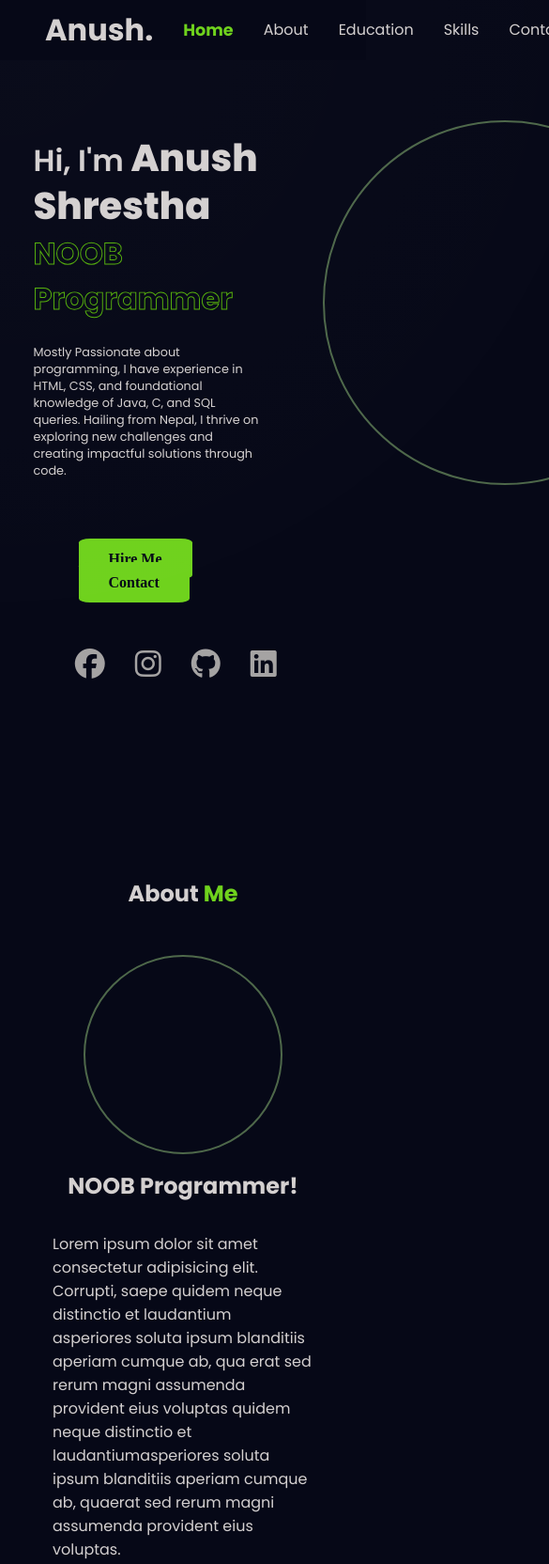
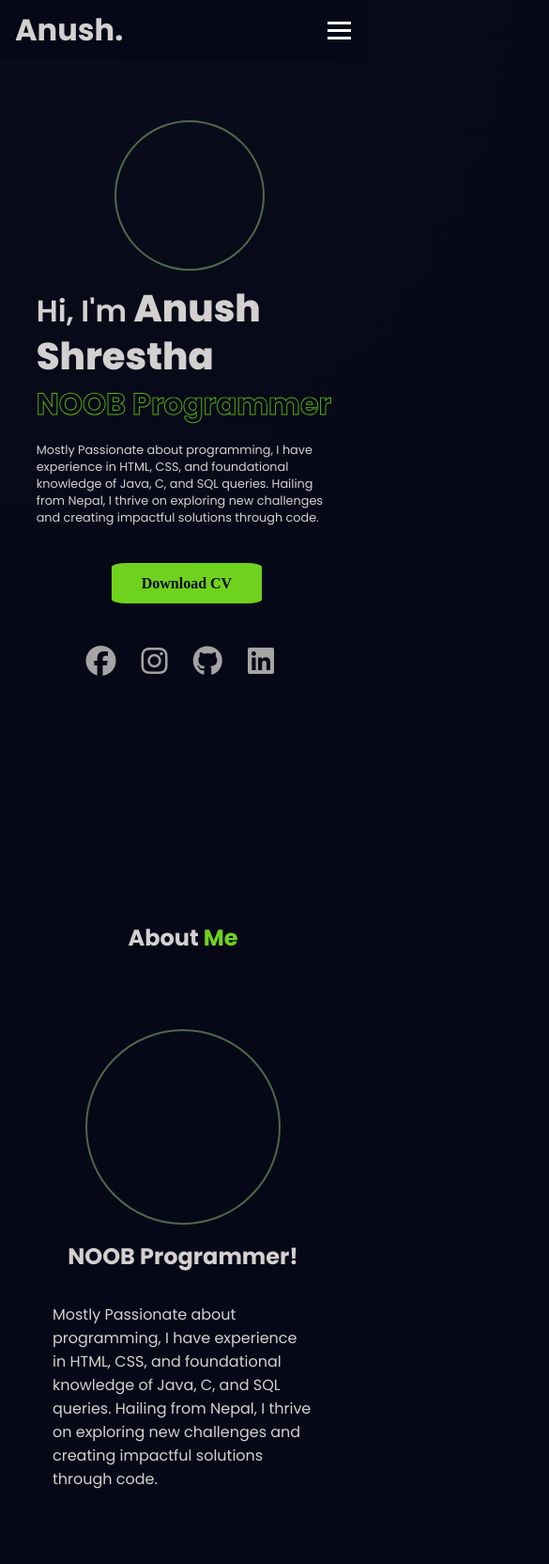
Before and after one commit to nalayakofficial/Portfolio, a plain HTML site: page index.html in a window 390 px wide. Shown: the top 1664 px of the page at 94% size, 585 px wide, since content can reach past the window. Drawn offline with Linux system fonts and the light colour scheme.

Commit message:
added CV and much more

```diff
--- a/index.html
+++ b/index.html
@@ -2,37 +2,17 @@
 <html lang="en">
   <head>
     <meta charset="UTF-8" />
-    <meta name="viewport" content="width=device-width, initial-scale=1.0" />
+    <meta name="viewport" content="width=device-width, initial-scale=1.0, maximum-scale=1.0, user-scalable=no">
     <title>Portfolio</title>
     <link rel="stylesheet" href="styling.css" />
     <script src="https://kit.fontawesome.com/77705145e1.js" crossorigin="anonymous"></script>
 
   </head>
   <body>
-    <div class="light" id="light"></div>
-    <script>
-        const light = document.getElementById('light');
-        let mouseX = 0;
-        let mouseY = 0;
-
-        // Smoothly update light position
-        const updateLightPosition = () => {
-          const dx = (mouseX - parseFloat(light.style.left || 0)) / 20;
-          const dy = (mouseY - parseFloat(light.style.top || 0)) / 20;
-          light.style.left = `${(parseFloat(light.style.left || 0) + dx)}px`;
-          light.style.top = `${(parseFloat(light.style.top || 0) + dy)}px`;
-
-          requestAnimationFrame(updateLightPosition);
-        };
-
-        document.addEventListener('mousemove', (event) => {
-          mouseX = event.pageX;
-          mouseY = event.pageY;
-        });
-
-        updateLightPosition();
-      </script>
-
+    <div class="light" id="light">
+     <!-- background animation -->
+    </div>
+  <!-- header navigation starts here -->
     <header class="header">
       <div class="navContent">
         <div class="leftLogo">
@@ -40,13 +20,20 @@
         </div>
         <div class="rightNav">
           <nav>
-            <ul>
-              <a href="#hero"><li class="active">Home</li></a>
-              <a href="#about"><li>About</li></a>
-              <a href="#education"><li>Education</li></a>
-              <a href="#skills"><li>Skills</li></a>
-              <a href="#contact"><li>Contact</li></a>
+            <div class="hamburger" id="hamburger" onclick="hamburgerAction()">
+              <span></span>
+              <span></span>
+              <span></span>
+
+            </div>
+            <ul id="menu">
+              <a href="#hero"><li class="navItem active" onclick="changeActive(0)">Home</li></a>
+              <a href="#about"><li class="navItem" onclick="changeActive(1)">About</li></a>
+              <a href="#education"><li class="navItem" onclick="changeActive(2)">Education</li></a>
+              <a href="#skills"><li class="navItem" onclick="changeActive(3)">Skills</li></a>
+              <a href="#contact"><li class="navItem" onclick="changeActive(4)">Contact</li></a>
             </ul>
+
           </nav>
         </div>
       </div>
@@ -63,8 +50,8 @@
           Mostly Passionate about programming, I have experience in HTML, CSS, and foundational knowledge of Java, C, and SQL queries. Hailing from Nepal, I thrive on exploring new challenges and creating impactful solutions through code.
         </p>
         <div class="buttonBox">
-          <a href="#" class="btn">Hire Me</a>
-          <a href="#" class="btn">Contact</a>
+          <a href="./Resources/CV.pdf" target="_blank" class="btn">Download CV</a>
+
         </div>
         <div class="socialLinks">
               <a href="https://www.facebook.com/Anush232" target="_blank"><i class="fa fa-facebook-official fa-2x"></i></a>
@@ -92,12 +79,8 @@
    <h1>NOOB Programmer!</h1>
    <div class="aboutme">
     <p>
-      Lorem ipsum dolor sit amet consectetur adipisicing elit. Corrupti,
-      saepe quidem neque distinctio et laudantium asperiores soluta
-      ipsum blanditiis aperiam cumque ab, qua erat sed rerum magni assumenda
-      provident eius voluptas quidem neque distinctio et laudantiumasperiores soluta ipsum
-      blanditiis aperiam cumque ab, quaerat sed rerum magni assumenda
-      provident eius voluptas.
+      Mostly Passionate about programming, I have experience in HTML, CSS, and foundational
+      knowledge of Java, C, and SQL queries. Hailing from Nepal, I thrive on exploring new challenges and creating impactful solutions through code.
     </p>
    </div>
   </section>
@@ -115,3 +98,5 @@
    </section>
   </body>
 </html>
+
+<script src="script.js"></script>
--- /dev/null
+++ b/script.js
@@ -0,0 +1,45 @@
+
+//  for changing the active class
+  function changeActive(i) {
+    let navItems = document.getElementsByClassName("navItem");
+    for(let j = 0; j < navItems.length; j++) {
+      if(j == i) {
+        navItems[j].classList.add("active");
+      } else {
+        navItems[j].classList.remove("active");
+      }
+    }
+  }
+
+//background mouse listener animation
+  const light = document.getElementById('light');
+  let mouseX = 0;
+  let mouseY = 0;
+
+  // Smoothly update light position
+  const updateLightPosition = () => {
+    const dx = (mouseX - parseFloat(light.style.left || 0)) / 20;
+    const dy = (mouseY - parseFloat(light.style.top || 0)) / 20;
+    light.style.left = `${(parseFloat(light.style.left || 0) + dx)}px`;
+    light.style.top = `${(parseFloat(light.style.top || 0) + dy)}px`;
+
+    requestAnimationFrame(updateLightPosition);
+  };
+
+  document.addEventListener('mousemove', (event) => {
+    mouseX = event.pageX;
+    mouseY = event.pageY;
+  });
+
+  updateLightPosition();
+
+  //hamburger actino
+  function hamburgerAction(){
+
+        const menu = document.getElementById("menu");
+        const hamburger = document.querySelector(".hamburger");
+
+        // Toggle the active class for both the menu and the hamburger
+        menu.classList.toggle("active");
+        hamburger.classList.toggle("active");
+      }
--- a/styling.css
+++ b/styling.css
@@ -8,7 +8,7 @@
 :root {
   --background-color: #060817;
   --nav-color: #01020a;
-  --about-background-color:#0d0d0e;
+  --about-background-color: #0d0d0e;
   --text-color: #d4d0d0;
   --main-color: #6fd21d;
   --animate-color: #56b20b;
@@ -16,26 +16,31 @@
   --button-font: "Trebuchet MS", "Lucida Sans Unicode", "Lucida Grande",
     "Lucida Sans", Arial, sans-serif;
 }
-html{
-    /* overflow: hidden; */
-    scroll-behavior:smooth;
+html {
+  overflow: none;
+  scroll-behavior: smooth;
 }
 body {
   background-color: var(--background-color);
-
   color: var(--text-color);
 }
+
 
 .light {
   position: absolute;
   width: 80rem;
   height: 80rem;
-    background: radial-gradient(circle, rgba(255, 255, 255, 0.17), rgba(255, 255, 255, 0));
+  background: radial-gradient(
+    circle,
+    rgba(255, 255, 255, 0.17),
+    rgba(255, 255, 255, 0)
+  );
   border-radius: 100%;
   pointer-events: none; /* Prevent interaction issues */
   transform: translate(-50%, -50%);
   opacity: 0.1;
-    transition: transform 0.12s ease-out, opacity 0.12s ease-out, width 0.12s ease-out, height 0.12s ease-out;
+  transition: transform 0.12s ease-out, opacity 0.12s ease-out,
+    width 0.12s ease-out, height 0.12s ease-out;
 }
 /* header content styling */
 
@@ -47,7 +52,7 @@ body {
   width: 100%;
   height: 4rem;
   background-color: var(--background-color);
-  z-index:100;
+  z-index: 100;
 }
 .header .navContent .leftLogo {
   padding-left: 3rem;
@@ -56,14 +61,24 @@ body {
   font-size: 1rem;
   font-weight: 600;
   color: var(--text-color);
-
 }
 
 .header .navContent .rightNav nav ul {
   display: flex;
   margin-right: 3rem;
 }
-
+.header .navContent .rightNav nav .hamburger {
+  display: none;
+  flex-direction: column;
+  cursor: pointer;
+  gap:5px;
+}
+.header .navContent .rightNav nav .hamburger span {
+  display: block;
+  width:25px;
+  height:3px;
+  background-color:white;
+}
 .header .navContent .rightNav nav ul a {
   font-size: 1rem;
   font-weight: 500rem;
@@ -83,6 +98,8 @@ body {
 
 /* hero content styling */
 .hero {
+  min-height: 100vh;
+  min-width: 100vw;
   padding: 8rem 5%;
   display: flex;
 }
@@ -117,7 +134,7 @@ body {
 .hero .left .buttonBox .btn {
   font-family: --button-font;
   font-weight: bold;
-  margin: 0 0 2rem 3rem;
+  margin: 0 0 2rem 6rem;
   padding: 0.8rem 2rem;
   border-radius: 10%;
   background-color: var(--main-color);
@@ -140,82 +157,327 @@ body {
 .hero .right .heroLogo .circle {
   border: 2px solid rgb(78, 104, 74);
   background-color: transparent;
-  width:24rem;
+  width: 24rem;
   height: 24rem;
   border-radius: 50%;
 }
-.hero .right .heroLogo .circle img{
-    width:24rem;
-    height:24rem;
+.hero .right .heroLogo .circle img {
+  width: 24rem;
+  height: 24rem;
   border-radius: 50%;
 }
 /* About styling starts from here */
-.about{
+.about {
+  min-height: 100vh;
+  min-width: 100vw;
   display: flex;
   flex-direction: column;
   justify-content: center;
   align-items: center;
 }
-.about .title{
+.about .title {
   padding-bottom: 3rem;
 }
-.about .title h1 span{
-  color:var(--main-color);
+.about .title h1 span {
+  color: var(--main-color);
 }
 .about .logo {
-  display:flex;
-  width:13rem;
-  height:13rem;
+  display: flex;
+  width: 13rem;
+  height: 13rem;
   border-radius: 50%;
   border: 2px solid rgb(78, 104, 74);
 }
-.about h1{
+.about h1 {
   padding-top: 1rem;
 }
-.about .aboutme p{
-  margin:2rem 3.5rem 0 3.5rem;
-
+.about .aboutme p {
+  margin: 2rem 3.5rem 0 3.5rem;
 }
 /*Eduactional section starts from here*/
-.education{
-  margin-top: 5rem;
+.education {
+  min-height: 100vh;
+  min-width: 100vw;
+  padding-top: 5rem;
   display: flex;
   flex-direction: column;
   align-items: center;
-
 }
-.education .title{
+.education .title {
   display: flex;
   justify-content: center;
   margin-bottom: 2rem;
 }
 .education .title h1 span {
-  color:var(--main-color);
+  color: var(--main-color);
 }
-.education .table{
+.education .table {
   display: block;
 }
-.education .box{
+.education .box {
   display: flex;
   justify-content: center;
-  width:20rem;
-  height:5rem;
-  border:2px solid white;
+  width: 20rem;
+  height: 5rem;
+  border: 2px solid white;
   border-radius: 3%;
   margin: 1rem 0 0 7rem;
+}
+/* media Query */
+@media screen and (max-width: 480px) {
+  * {
+    margin: 0;
+    padding: 0;
+    box-sizing: border-box; /* Include padding and borders in width/height */
+    text-decoration: none;
+    font-family: "Poppins", sans-serif;
+  }
 
+  html, body {
+    overflow: hidden;
+    scroll-behavior: smooth;
+  }
+
+  .header .navContent {
+    display: flex;
+    justify-content: space-between;
+    position: fixed;
+    align-items: center;
+    height: 4rem;
+    background-color: var(--background-color);
+    z-index: 100;
+  }
+
+  .header .navContent .leftLogo {
+
+    padding-left: 1rem;
+  }
+
+  .header .navContent .leftLogo a {
+    font-size: 1rem;
+    font-weight: 600;
+    color: var(--text-color);
+    padding: 0.5rem 1rem;
+  }
+
+  .header .navContent .rightNav nav ul {
+  display: none;
+  flex-direction: column;
+  gap: 1rem;
+  background-color: var(--background-color);
+  position: absolute;
+  top: 4rem;
+  right: 1px;
+  width: 10rem;
+  border-radius: 5px;
+  z-index: 999;
+  }
+
+  .header .navContent .rightNav nav .hamburger {
+    display: flex;
+    padding-right: 1rem;
+  }
+
+  .header .navContent .rightNav nav .hamburger span {
+    display: block;
+    width: 25px;
+    height: 3px;
+    background-color: white;
+    transition: all 0.2s ease;
+  }
+  /* Active Hamburger Menu */
+.hamburger.active span:nth-child(1) {
+  transform: rotate(45deg) translate(6px, 6px);
+}
+
+.hamburger.active span:nth-child(2) {
+  opacity: 0;
+}
+
+.hamburger.active span:nth-child(3) {
+  transform: rotate(-45deg) translate(6px, -6px);
+}
+.navContent nav ul .active {
+  display: flex;
+}
+  .header .navContent .rightNav nav{
+    display: flex;
+   /* flex-direction: column-reverse; */
+   z-index: 999;
+  }
+  .header .navContent .rightNav nav ul a {
+    font-size: 1rem;
+    font-weight: 500rem;
+    margin-left: 2rem;
+    color: var(--text-color);
+    list-style: none;
+  }
+  .header .navContent .rightNav nav ul a:hover {
+    color: var(--main-color);
+    transform: scale(1.1);
+  }
+  .header .navContent .rightNav nav ul.active {
+    display: flex;
+    color: var(--main-color);
+    font-weight: bold;
+    font-size: 1.1rem;
+  }
+  /* Hero content styling */
+  .hero {
+    min-height: 100vh;
+  min-width: 100vw;
+
+    margin-left: 0.2rem;
+    margin-right: 0.2rem; /* Added to prevent overflow */
+    display: flex;
+    padding-bottom:20%;
+    flex-direction: column-reverse;
+  }
+
+  .hero .left {
+    padding: 1rem;
+  }
+
+  .hero .left h1 {
+    font-size: 2rem;
+    font-weight: 600;
+  }
+
+  .hero .left h1 span {
+    font-size: 2.5rem;
+    font-weight: 750;
+    line-height: 1.2;
+  }
+
+  .hero .left .heroAnimate h3 {
+    font-size: 2rem;
+    font-weight: bold;
+    color: transparent;
+    -webkit-text-stroke: 0.06rem var(--animate-color);
+  }
+
+  .hero .left p {
+    margin-top: 1rem;
+    font-size: 0.8rem;
+  }
+
+  .hero .left .buttonBox {
+    margin-top: 2rem;
+    padding: 1rem 0 0 0;
+  }
+
+  .hero .left .buttonBox .btn {
+    font-weight: bold;
+    margin: 0 0 2rem 5rem;
+    padding: 0.8rem 2rem;
+    border-radius: 10%;
+    background-color: var(--main-color);
+    color: var(--background-color);
+  }
+
+  .hero .left .socialLinks {
+    display: flex;
+    margin-top: 12%;
+    margin-left: 8%;
+  }
+
+  .hero .left .socialLinks a {
+    padding: 1rem 0 3rem 1.7rem;
+    color: var(--socialLink-color);
+  }
+
+  /* div right starts */
+  .hero .right {
+    padding-left: 0.5rem;
+    display: flex;
+    justify-content: center; /* Center align the circle */
+  }
+
+  .hero .right .heroLogo .circle {
+    border: 2px solid rgb(78, 104, 74);
+    width: 10rem;
+    height: 10rem;
+    border-radius: 50%;
+    margin: 0 auto; /* Center horizontally */
+  }
+
+  .hero .right .heroLogo .circle img {
+    width: 10rem;
+    height: 10rem;
+    border-radius: 50%;
+  }
+/* About styling starts from here */
+.about {
+  margin-top:2%;
+  padding-bottom: 10%;
+  min-height: 100vh;
+  display: flex;
+  flex-direction: column;
+  justify-content: center;
+  align-items: center;
+}
+.about .title { /* padding-top: 5px; */
+  padding-bottom: 5rem;
+}
+.about .title h1 span {
+  color: var(--main-color);
+}
+.about .logo {
+  display: flex;
+  width: 13rem;
+  height: 13rem;
+  border-radius: 50%;
+  border: 2px solid rgb(78, 104, 74);
+}
+.about h1 {
+  padding-top: 1rem;
+}
+.about .aboutme p {
+  margin: 2rem 3.5rem 0 3.5rem;
+}
+/*Eduactional section starts from here*/
+.education {
+  min-height: 100vh;
+  min-width: 100vw;
+  padding-top: 5rem;
+  display: flex;
+  flex-direction: column;
+  align-items: center;
+}
+.education .title {
+  display: flex;
+  justify-content: center;
+  padding-bottom: 5rem;
+}
+.education .title h1 span {
+  color: var(--main-color);
+}
+.education .table {
+  display: block;
+}
+.education .box {
+  display: flex;
+  justify-content: center;
+  width: 15rem;
+  height: 5rem;
+  border: 2px solid white;
+  border-radius: 3%;
+  margin: 1rem 0 0 0.5rem;
+}
 }
 
 
+
+
 /* animation */
-@keyframes fadeIn{
+@keyframes fadeIn {
   from {
     background-color: red;
     opacity: 0;
   }
-    to{
+  to {
     background-color: white;
-        opacity:1;
+    opacity: 1;
   }
 }
 
```
Also changed, not shown: 1 other file. Lines whose indentation alone changed are shown as unchanged.
